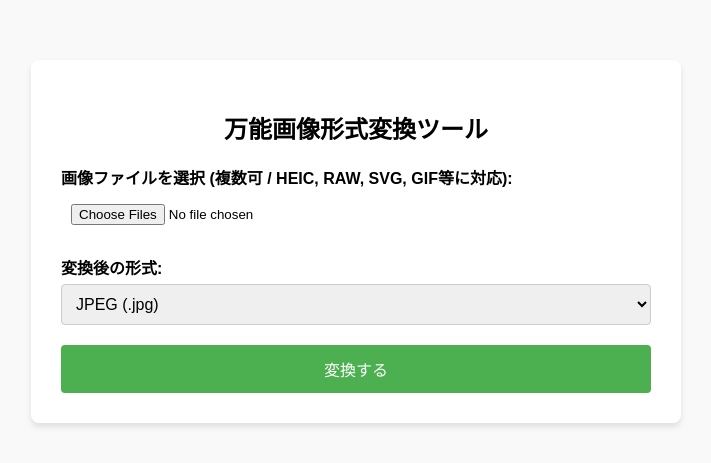
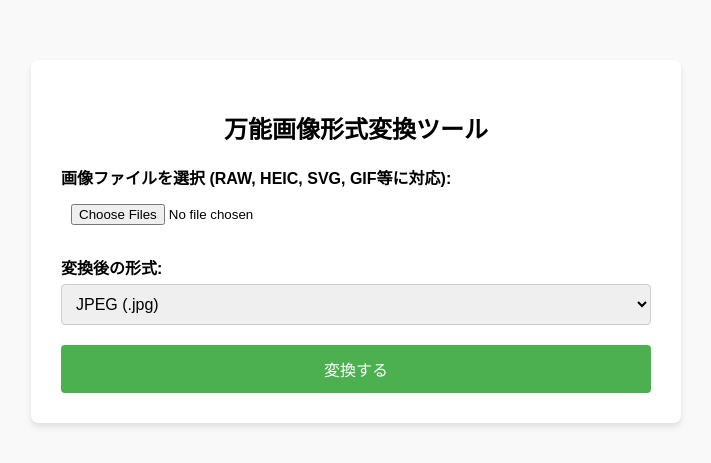
Before and after one commit to Python0718/Image, a FastAPI app: page / in a window 1280 px wide. Shown: the top 463 px of the page, without its empty margins (284-995 px from the left). Run offline with FastAPI, Linux system fonts and the light colour scheme.

Commit message:
Update index.html

```diff
--- a/templates/index.html
+++ b/templates/index.html
@@ -23,7 +23,8 @@
         <h2>万能画像形式変換ツール</h2>
         <form action="/convert/" method="post" enctype="multipart/form-data">
             <div class="form-group">
-                <label>画像ファイルを選択 (複数可 / HEIC, RAW, SVG, GIF等に対応):</label>
+                <label>画像ファイルを選択 (RAW, HEIC, SVG, GIF等に対応):</label>
+                <!-- RAWファイルの拡張子を受け取るように指定 -->
                 <input type="file" name="files" multiple required accept="image/*,.heic,.heif,.avif,.svg,.ico,.dng,.cr2,.cr3,.nef,.arw">
             </div>
             <div class="form-group">
```
